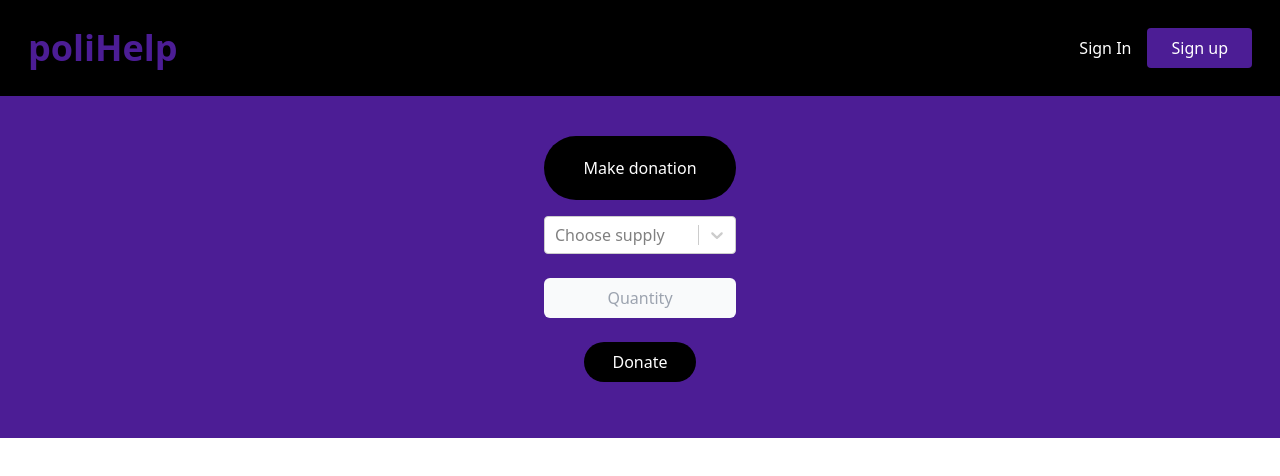
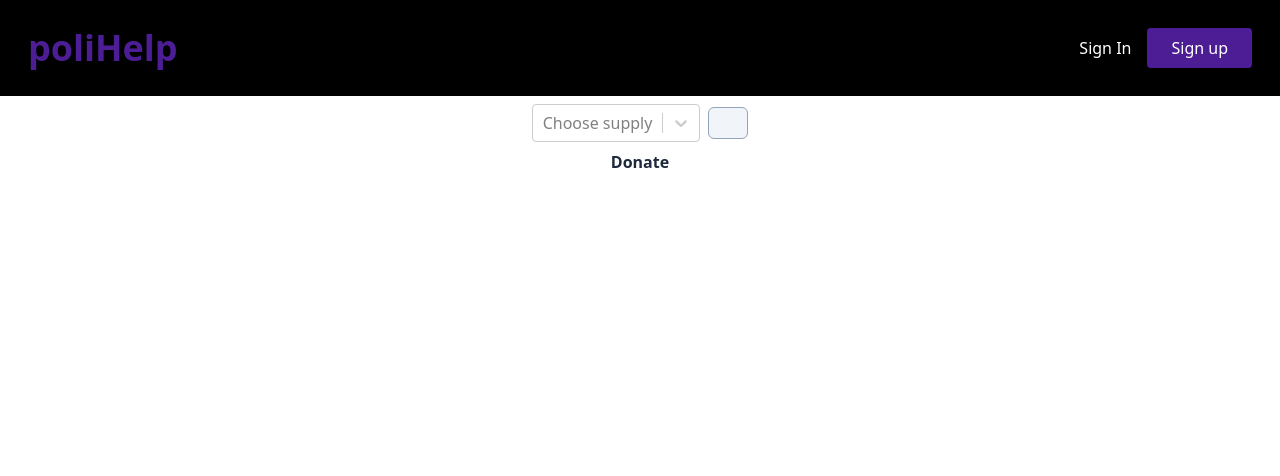
Before and after one commit to SebastianPuiu2000/poliHelp, a Next.js app in the folder web/: page /dummy in a window 1280 px wide. Both pictures are taken after a click on the button "Make donation". Shown: the top 476 px of the page. Built offline with nearby package versions, Linux system fonts and the light colour scheme.

Commit message:
yessssssss

```diff
--- /dev/null
+++ b/web/src/app/api/completeRequest/route.ts
@@ -0,0 +1,22 @@
+import { NextRequest, NextResponse } from 'next/server';
+
+export async function POST(req: NextRequest): Promise<NextResponse> {
+  const payload = await req.json();
+
+  console.log(payload);
+
+  const response = await fetch('http://backend:3000/dropoff/complete_request', {
+    method: 'POST',
+    headers: {
+      'Content-Type': 'application/json',
+      'Authorization': `Bearer ${payload.token}`
+    },
+    body: JSON.stringify(payload)
+  })
+
+  const data = await response.json();
+
+  console.log(data);
+
+  return NextResponse.json(data);
+}
--- a/web/src/app/api/dropoff/route.ts
+++ b/web/src/app/api/dropoff/route.ts
@@ -39,3 +39,24 @@ export async function GET(req: NextRequest): Promise<NextResponse> {
 
   return NextResponse.json(data);
 }
+
+export async function PUT(req: NextRequest): Promise<NextResponse> {
+  const payload = await req.json();
+
+  console.log(payload);
+
+  const response = await fetch('http://backend:3000/dropoff', {
+    method: 'PUT',
+    headers: {
+      'Content-Type': 'application/json',
+      'Authorization': `Bearer ${payload.token}`
+    },
+    body: JSON.stringify(payload)
+  })
+
+  const data = await response.json();
+
+  console.log(data);
+
+  return NextResponse.json(data);
+}
--- a/web/src/app/deliver/[id]/page.tsx
+++ b/web/src/app/deliver/[id]/page.tsx
@@ -4,8 +4,10 @@ import Map, { Point } from "../../../components/Map";
 import { useEffect, useState } from "react";
 import MapMarker from "@/components/MapMarker";
 import { useRouter } from "next/navigation";
+import { useUser } from "@/app/UserContext";
 
 export default function Page({ params }) {
+  const user = useUser();
   const id = params.id;
 
   const router = useRouter();
@@ -33,8 +35,20 @@ export default function Page({ params }) {
     setCenter({ lat, lng });
   }
 
-  const handleClick = () => {
+  const handleClick = async () => {
     setButtonActive(false);
+    const response = await fetch('/api/completeRequest', {
+      method: 'POST',
+      body: JSON.stringify({
+        token: user?.token,
+        requestId: id
+      })
+    });
+
+    const data = await response.json();
+    console.log(data);
+
+    router.back();
   };
 
   const positionMarker = center !== null
--- a/web/src/app/dropoffs/page.tsx
+++ b/web/src/app/dropoffs/page.tsx
@@ -7,6 +7,7 @@ import MapMarker from '../../components/MapMarker';
 import googleMapReact from 'google-map-react';
 import SupplyList from '../../components/SupplyList';
 import { useRouter } from 'next/navigation';
+import SupplyCreate from '../../components/SupplyCreate';
 
 function deliveryButtons(user: User, selected: Point | null, reload: Function) {
   const noSelection = selected === null;
@@ -55,6 +56,36 @@ async function fetchDropoffPoints({ lat, lng }: Point, setMarkers: any) {
   }
 }
 
+function makeDonation(user: User | null, dropoffId: string, reload) {
+  if (!user || user.role !== 'donate') return;
+
+  const handleClick = async (supplies) => {
+    const response = await fetch('/api/dropoff', {
+      method: 'PUT',
+      body: JSON.stringify({ id: dropoffId, token: user.token, supplies })
+    });
+    const data = await response.json();
+    console.log(data);
+    reload();
+  };
+
+  return (
+    <div className='w-full flex flex-row gap-6 justify-center border-t border-slate-300 pt-2 mt-2'>
+      <SupplyCreate onClick={handleClick}/>
+    </div>
+  )
+}
+
+function makeRequest(user: User | null, dropoffId: string, reload) {
+  if (!user || user.role !== 'needSupplies') return;
+
+  return (
+    <div className='flex flex-row gap-6 max-w-sm justify-center border-t border-slate-300 pt-2 mt-2'>
+      Make a request
+    </div>
+  )
+}
+
 export default function Dropoffs() {
   const user = useUser();
   const router = useRouter();
@@ -97,21 +128,21 @@ export default function Dropoffs() {
     /> : '';
 
   let deliverRequests = (marker, router) => {
-    /* if (!user || user.role !== 'deliver') return ''; */
+    if (marker.requests.length === 0) return;
 
     return (
       <div className='border-t border-slate-300 pt-2 mt-2'>
         {
           marker.requests.map(request =>
-            <>
-              <SupplyList supplies={request.supplies} request key={request._id}/>
+            <div key={request._id}>
+              <SupplyList supplies={request.supplies} request/>
               <button
                 className='w-full flex flex-row justify-center text-xl text-red-500'
                 onClick={() => router.push(`/deliver/${request._id}`)}
               >
                 Deliver
               </button>
-            </>
+            </div>
           )
         }
       </div>
@@ -120,7 +151,7 @@ export default function Dropoffs() {
 
   return (
     <div className="h-full w-full flex flex-col justify-center items-center">
-      {user ? deliveryButtons(user, selected, reload) : ''}
+      {user && user.role === 'delivery' ? deliveryButtons(user, selected, reload) : ''}
       <div className="w-3/4 h-3/4">
         <Map center={'onDevice'} onCenter={onCenter} onClick={handleClick}>
           {
@@ -136,6 +167,8 @@ export default function Dropoffs() {
                 </span>
                 <SupplyList supplies={marker.supplies} />
                 { deliverRequests(marker, router) }
+                { makeDonation(user, marker.id, reload) }
+                { makeRequest(user, marker.id, reload) }
               </MapMarker>
             )
           }
--- a/web/src/components/MapMarker.tsx
+++ b/web/src/components/MapMarker.tsx
@@ -6,7 +6,7 @@ export default function MapMarker({ children, color, onClick }: any) {
   const [showTooltip, setShowTooltip] = useState(false);
 
   return (
-    <div className={`-left-4 -top-4 w-8 h-8 rounded-full bg-${color} absolute`}>
+    <div className={`-left-4 -top-4 w-8 h-8 rounded-full bg-${color} absolute shadow-sm`}>
       <button
         className='inset-0 h-full w-full'
         onClick={onClick ? onClick : () => setShowTooltip(!showTooltip)}
--- a/web/src/components/SearchBar.jsx
+++ b/web/src/components/SearchBar.jsx
@@ -9,8 +9,8 @@ function SearchBar(props) {
   }
 
   useEffect(() => {
-        setOptions([{ "name": "socks", "code": 1 }, { "name": "chesse", "code": 2},
-                    { "name": "shirts", "code": 3 }, { "name": "soap", "code": 4}]);
+    setOptions([{ "name": "socks", "code": 1 }, { "name": "chesse", "code": 2 },
+    { "name": "shirts", "code": 3 }, { "name": "soap", "code": 4 }]);
 
   }, [])
 
@@ -18,12 +18,15 @@ function SearchBar(props) {
     option: () => ({
       color: 'black',
       padding: 5
+    }),
+    menuList: (base) => ({
+      ...base,
+      maxHeight: "60px"
     })
   }
 
   return (
     <Select
-            className="mb-6"
       placeholder="Choose supply"
       onChange={handleChange}
       getOptionLabel={option => {
--- a/web/src/components/SupplyCreate.jsx
+++ b/web/src/components/SupplyCreate.jsx
@@ -1,67 +1,58 @@
 "use client"
 
-import { ReactElement, JSXElementConstructor, ReactFragment, ReactPortal } from "react";
 import { useState } from "react";
-import SelectSearch from "react-select-search";
-
-
-import Image from "next/image";
-import food from "../../public/food.png";
-import drop from "../../public/drop.png";
-import shirt from "../../public/shirt.png";
-import paper from "../../public/toilet-paper.png";
-
-import React from 'react';
 import SearchBar from './SearchBar';
 
-export default function SupplyCreate() {
+export default function SupplyCreate({ onClick }) {
 
+  const [donation, setDonation] = useState(false);
   const [supply, setSupply] = useState("");
-    const [donation, setDonation] = useState(false);
   const [quantity, setQuantity] = useState("");
 
   const handleDonation = () => {
     setDonation(true);
-    }
+  };
 
-    const handleSubmit = () => {
-        setDonation(true);
-    }
-
-    //   function handleChange(e) {
-    //     setCountryName(e.currentTarget.value);
-    //   }
+  const handleSubmit = async () => {
+    await onClick([{ type: supply, quantity }]);
+    setSupply('');
+    setQuantity('');
+    setDonation(false);
+  };
 
   return (
-        <div className="bg-violet-900 p-6 flex flex-col items-center">
-            <button className="text-center text-white bg-black my-4 p-5 w-48 rounded-full hover:outline"
-                onClick={handleDonation}>
+    <div className="w-full text-base flex flex-col items-center justify-center">
+      <button
+        className="text-lg font-bold text-slate-700 mt-2"
+        onClick={handleDonation}
+        hidden={donation}
+      >
         Make donation
       </button>
 
-            <div className="w-48" hidden={!donation}>
-
+      <div hidden={!donation} className='mt-2 w-full'>
+        <div className='w-full flex flex-row items-center justify-center'>
+          <div className='w-54'>
             <SearchBar setSupply={setSupply} />
-
-
-                <div className="flex flex-col items-center justify-center">
+          </div>
           <input
-                    className="w-full text-center rounded-md py-2 bg-gray-50 text-black px-1 outline-none mb-6" type="name" placeholder="Quantity"
+            className="text-center rounded-md bg-slate-100 border border-slate-400 text-black outline-none w-10 h-8 ml-2"
+            type="number"
             value={quantity}
             onChange={(e) => setQuantity(e.target.value)}
           />
+        </div>
 
-                <button className="bg-black text-white w-28 text-center rounded-full py-2 px-1 mb-8 hover:outline"
+        <div className="flex flex-col items-center justify-center mt-2">
+          <button
+            className="text-slate-800 text-center rounded"
             onClick={handleSubmit}
+            disabled={supply === '' || quantity === ''}
           >
-                    Donate
+            <b> Donate </b>
           </button>
         </div>
-
-
       </div>
-
     </div>
   );
-
 }
```
Also changed, not shown: web/src/components/SupplyList.jsx (+1 -1 lines). Lines whose indentation alone changed are shown as unchanged.
